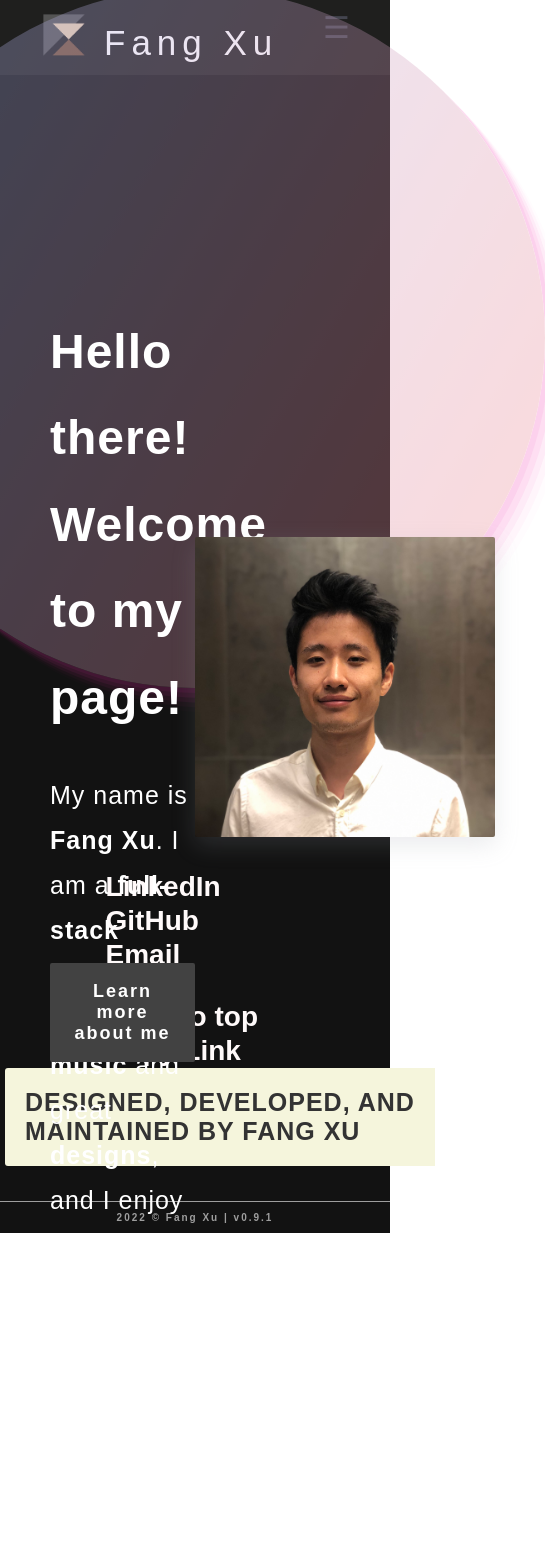
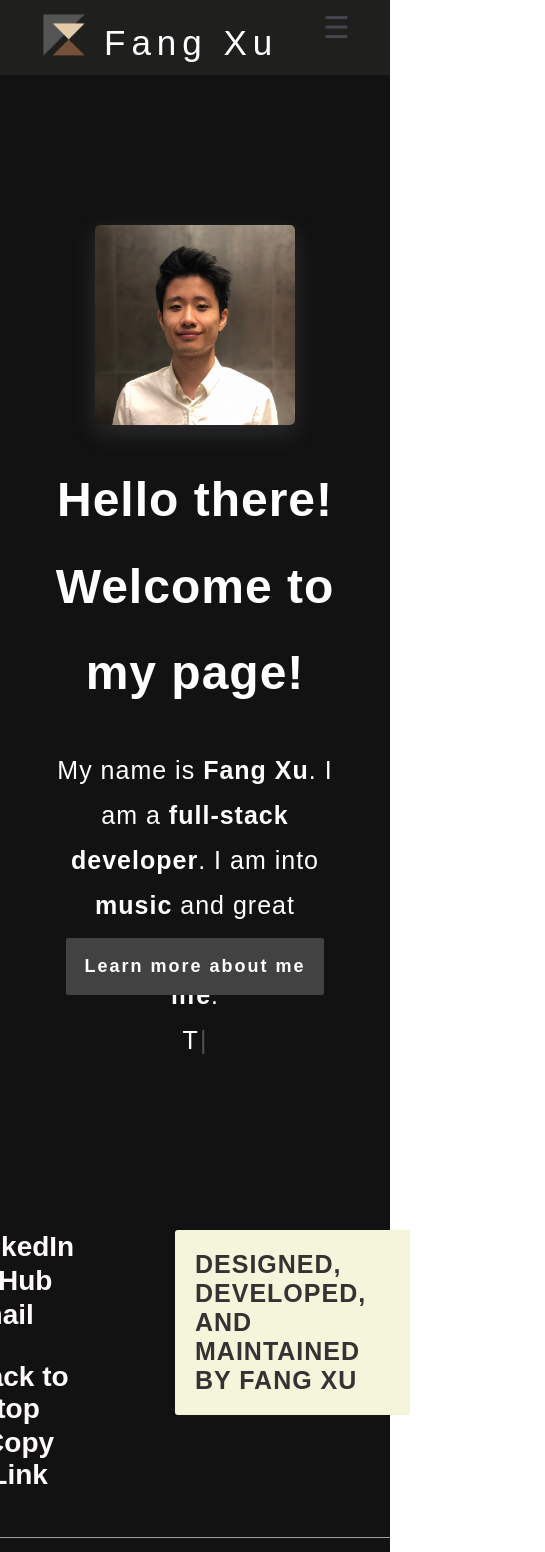
Before and after one commit to tjxufang/tjxufang.github.io, a React (Create React App) app: page / in a window 390 px wide. Shown: the top 1552 px of the page, 545 px wide, since content can reach past the window. Before the commit the page ends 1268 px from the top, so only its background shows below. Built offline with nearby package versions, Linux system fonts and the light colour scheme; a web font is replaced by a local one.

Commit message:
finished ipad view for homepage

```diff
--- a/src/Components/Intro/Intro.js
+++ /dev/null
@@ -1,54 +0,0 @@
-import React from 'react';
-import 'Components/Intro/Intro.scss'
-import Typewriter from "typewriter-effect";
-import MainButton from 'Components/Buttons/MainButton';
-import {Link} from 'react-router-dom';
-
-const Intro = () => {
-    return (
-        <div className="intro-container row">
-            <div className="intro-background"/>
-            <div className="intro-text">
-                <h1>
-                    Hello there! Welcome to my page!
-                </h1>
-                <div className="intro-typewriter">
-                    <Typewriter
-                        options={{
-                            // strings: ['Hello', 'World!'],
-                            autoStart: true,
-                            // loop: true,
-                            delay: 30,
-                        }}
-                        onInit={(typewriter)=> {
-                            typewriter
-                                .typeString("My name is <strong>Fang Xu</strong>. ")
-                                .pauseFor(500)
-                                .typeString("I am a <strong>full-stack developer</strong>. ")
-                                .pauseFor(500)
-                                .typeString("I am into <strong>music</strong> and great <strong>designs</strong>, ")
-                                // .deleteChars(9)
-                                // .typeString("UX designer")
-                                .pauseFor(500)
-                                .typeString("and I enjoy <strong>life</strong>. ")
-                                .pauseFor(500)
-                                .typeString("<br/>Thank you for visiting!")
-                                // .deleteAll()
-                                .start();
-                        }}
-                    />
-                </div>
-                <div className="btn-container">
-                    <Link to={"/about"}>
-                        <MainButton>Learn more about me</MainButton>
-                    </Link>
-                </div>
-            </div>
-            <div className="intro-avatar">
-                <img src="assets/fx.jpeg" alt="avatar"/>
-            </div>
-        </div>
-    );
-};
-
-export default Intro;
--- a/src/Components/Intro/Intro.scss
+++ /dev/null
@@ -1,36 +0,0 @@
-.intro-container{
-  margin: 50px;
-  justify-content: space-around; // override
-  position: relative;
-  .intro-background{
-    position: absolute;
-    top: -35%;
-    width: 700px;
-    height: 700px;
-    opacity: 0.3;
-    //border: 15px solid #8e8d8a;
-    border-radius: 50%;
-    z-index: 1;
-    background-image: linear-gradient(120deg, #a6c0fe 0%, #f68084 100%);
-    box-shadow: rgba(240, 46, 170, 0.4) 5px 5px, rgba(240, 46, 170, 0.3) 10px 10px, rgba(240, 46, 170, 0.2) 15px 15px, rgba(240, 46, 170, 0.1) 20px 20px, rgba(240, 46, 170, 0.05) 25px 25px;
-  }
-  .intro-text{
-    line-height: 1.8;
-    width: 50%;
-    z-index: 10;
-    .intro-typewriter {
-      font-size: 25px;
-      height: 150px;
-    }
-  }
-  .intro-avatar{
-    align-self: center;
-    z-index: 10;
-    img{
-      width: 300px;
-      height: 300px;
-      border-radius: 2px;
-      box-shadow: rgba(149, 157, 165, 0.2) 0 8px 24px;
-    }
-  }
-}
--- /dev/null
+++ b/src/Components/IntroTypewriter/index.js
@@ -0,0 +1,36 @@
+import React from 'react';
+import './index.scss'
+import Typewriter from "typewriter-effect";
+
+const IntroTypewriter = () => {
+    return (
+        <div className="intro-typewriter">
+            <Typewriter
+                options={{
+                    // strings: ['Hello', 'World!'],
+                    autoStart: true,
+                    // loop: true,
+                    delay: 30,
+                }}
+                onInit={(typewriter)=> {
+                    typewriter
+                        .typeString("My name is <strong>Fang Xu</strong>. ")
+                        .pauseFor(500)
+                        .typeString("I am a <strong>full-stack developer</strong>. ")
+                        .pauseFor(500)
+                        .typeString("I am into <strong>music</strong> and great <strong>designs</strong>, ")
+                        // .deleteChars(9)
+                        // .typeString("UX designer")
+                        .pauseFor(500)
+                        .typeString("and I enjoy <strong>life</strong>. ")
+                        .pauseFor(500)
+                        .typeString("<br/>Thank you for visiting!")
+                        // .deleteAll()
+                        .start();
+                }}
+            />
+        </div>
+    );
+};
+
+export default IntroTypewriter;
--- /dev/null
+++ b/src/Components/IntroTypewriter/index.scss
@@ -0,0 +1,4 @@
+.intro-typewriter {
+  font-size: 25px;
+  height: 150px;
+}
--- a/src/Components/Layout/Footer.scss
+++ b/src/Components/Layout/Footer.scss
@@ -53,10 +53,10 @@
   .footer-container{
     .footer{
       .footer-content{
-        flex-direction: column;
-        padding: 35px 25px;
+        //flex-direction: column;
+        //padding: 35px 25px;
         .footer-left{
-          width: 70%;
+          //width: 70%;
           //.footer-logo{
           //  width: 100%;
           //  img{
@@ -65,7 +65,7 @@
           //}
         }
         .footer-right{
-          width: 100%;
+          //width: 100%;
           //.footer-nav{
           //  .heading{
           //    margin-top: 10px;
@@ -75,8 +75,8 @@
       }
       .footer-bottom{
         .footer-bottom-content{
-          font-size: 10px;
-          padding: 0 15px;
+          //font-size: 10px;
+          //padding: 0 15px;
         }
       }
     }
--- a/src/Components/Layout/Header.scss
+++ b/src/Components/Layout/Header.scss
@@ -3,6 +3,7 @@
   height: 75px;
   background-color: #1f1f1e;
   transition: all 0.3s ease-in-out;
+  z-index: 70;
   .thumbnail{
     position : absolute;
     top : 0;
--- a/src/Views/Homepage.js
+++ b/src/Views/Homepage.js
@@ -1,12 +1,28 @@
 import React from 'react';
 import './Homepage.scss'
-import Intro from 'Components/Intro/Intro';
+import {Link} from 'react-router-dom';
+import MainButton from 'Components/Buttons/MainButton';
+import IntroTypewriter from 'Components/IntroTypewriter';
 
 const Homepage = () => {
     return (
         <div className="homepage-container view-container">
-            <div className="homepage-intro-area">
-                <Intro/>
+            <div className="intro-container row">
+                <div className="intro-background"/>
+                <div className="intro-avatar flex-center">
+                    <img src="assets/fx.jpeg" alt="avatar"/>
+                </div>
+                <div className="intro-text">
+                    <h1>
+                        Hello there! Welcome to my page!
+                    </h1>
+                    <IntroTypewriter/>
+                    <div className="btn-container">
+                        <Link to={"/about"}>
+                            <MainButton>Learn more about me</MainButton>
+                        </Link>
+                    </div>
+                </div>
             </div>
         </div>
     );
--- a/src/Views/Homepage.scss
+++ b/src/Views/Homepage.scss
@@ -1,8 +1,57 @@
 .homepage-container{
-  position: relative;
-  .homepage-intro-area{
-    position: absolute;
-    top: 20%;
-    width: 100%;
+  .intro-container{
+    margin: 150px auto;
+    justify-content: space-around; // override
+    width: 95%;
+    .intro-background{
+      position: absolute;
+      top: 10%;
+      width: 700px;
+      height: 700px;
+      opacity: 0.3;
+      //border: 15px solid #8e8d8a;
+      border-radius: 50%;
+      z-index: 1;
+      background-image: linear-gradient(120deg, #a6c0fe 0%, #f68084 100%);
+      box-shadow: rgba(240, 46, 170, 0.4) 5px 5px, rgba(240, 46, 170, 0.3) 10px 10px, rgba(240, 46, 170, 0.2) 15px 15px, rgba(240, 46, 170, 0.1) 20px 20px, rgba(240, 46, 170, 0.05) 25px 25px;
+    }
+    .intro-avatar{
+      width: 50%;
+      z-index: 10;
+      img{
+        width: 300px;
+        height: 300px;
+        border-radius: 2px;
+        box-shadow: rgba(149, 157, 165, 0.2) 0 8px 24px;
+      }
+    }
+    .intro-text{
+      margin: auto;
+      line-height: 1.8;
+      width: 50%;
+      z-index: 10;
+    }
+  }
+
+  @media only screen and (max-width: 800px) {
+    .intro-container{
+      flex-direction: column;
+      .intro-background {
+        width: 0;
+        height: 0;
+      }
+      .intro-avatar{
+        width: 100%;
+        img{
+          width: 200px;
+          height: 200px;
+          border-radius: 5px;
+        }
+      }
+      .intro-text{
+        text-align: center;
+        width: 80%;
+      }
+    }
   }
 }
```
